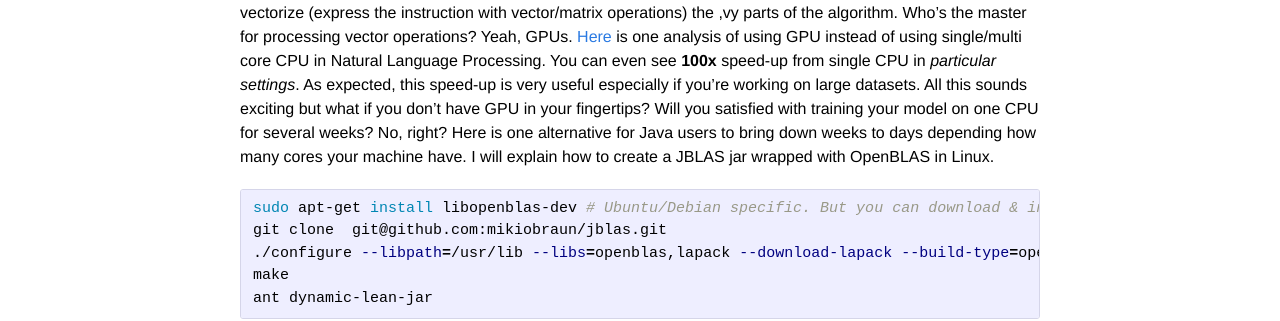
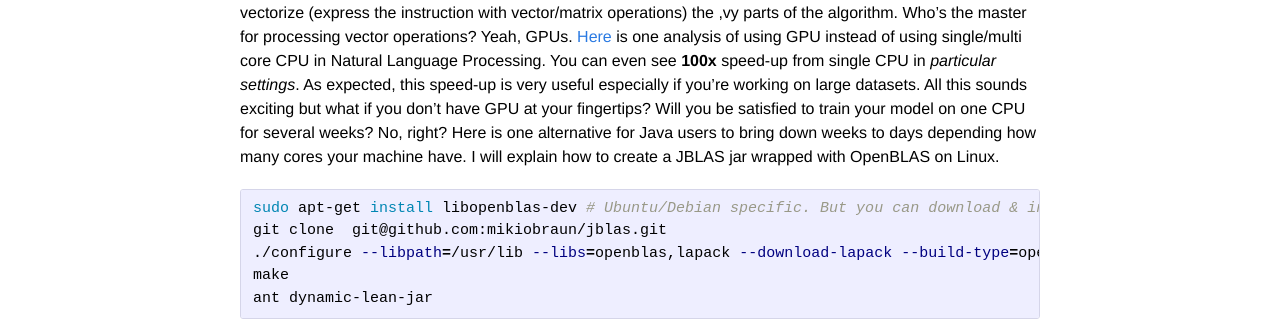
Before and after one commit to osmanbaskaya/osmanbaskaya.github.io, a Jekyll site: the page built from _posts/2015-10-25-jBLAS-with-OpenBLAS.markdown, in a window 1280 px wide. Shown: the part 322-643 px from the top of the page. Built offline with Jekyll 4.4.1, drawn with Linux system fonts in a browser that asks for light colours; Markdown is read by kramdown in place of the engine named in the settings.

Commit message:
typo elim again

````diff
--- a/_posts/2015-10-25-jBLAS-with-OpenBLAS.markdown
+++ b/_posts/2015-10-25-jBLAS-with-OpenBLAS.markdown
@@ -2,7 +2,7 @@
 layout: post
 comments: true
 title:  "jBLAS with OpenBLAS"
-excerpt: "If you don't have GPU in your fingertips? This is the situation that I face at work. So, will you satisfied with training your model on one CPU for couple of weeks? No, right? Here is one alternative for Java users. I will explain how to create a JBLAS jar wrapped with OpenBLAS in Linux."
+excerpt: "What if you don't have GPU at your fingertips? This is the situation that I face at work. So, will you be satisfied to train your model on one CPU for couple of weeks? No, right? Here is one alternative for Java users. I will explain how to create a JBLAS jar wrapped with OpenBLAS on Linux."
 date:   2015-10-25 09:40
 ---
 
@@ -11,7 +11,7 @@
 [BLAS](http://www.netlib.org/blas/) is a widely used linear algebra library which provides
 fast matrix/vector operations such as multiplication. [OpenBLAS](https://github.com/xianyi/OpenBLAS/wiki) is a optimized and parallel version of BLAS. Finally, jBLAS is a Java wrapper of above libraries as well as [LAPACK](http://www.netlib.org/lapack/) and [ATLAS](http://math-atlas.sourceforge.net/). Couple of days ago, I would like to create a jBLAS jar file built with OpenBLAS.
 
-Here is the story. I'm working on Deep Learning. This area is now in the control of GPUs since the you basically vectorize (express the instruction with vector/matrix operations) the ,vy parts of the algorithm. Who's the master for processing vector operations? Yeah, GPUs. [Here](http://www.denizyuret.com/2015/01/parallel-processing-for-natural-language.html) is one analysis of using GPU instead of using single/multi core CPU in Natural Language Processing. You can even see **100x** speed-up from single CPU in _particular settings_. As expected, this speed-up is very useful especially if you're working on large datasets. All this sounds exciting but what if you don't have GPU in your fingertips? Will you satisfied with training your model on one CPU for several weeks? No, right? Here is one alternative for Java users to bring down weeks to days depending how many cores your machine have. I will explain how to create a JBLAS jar wrapped with OpenBLAS in Linux.
+Here is the story. I'm working on Deep Learning. This area is now in the control of GPUs since the you basically vectorize (express the instruction with vector/matrix operations) the ,vy parts of the algorithm. Who's the master for processing vector operations? Yeah, GPUs. [Here](http://www.denizyuret.com/2015/01/parallel-processing-for-natural-language.html) is one analysis of using GPU instead of using single/multi core CPU in Natural Language Processing. You can even see **100x** speed-up from single CPU in _particular settings_. As expected, this speed-up is very useful especially if you're working on large datasets. All this sounds exciting but what if you don't have GPU at your fingertips? Will you be satisfied to train your model on one CPU for several weeks? No, right? Here is one alternative for Java users to bring down weeks to days depending how many cores your machine have. I will explain how to create a JBLAS jar wrapped with OpenBLAS on Linux.
 
 ```bash
 sudo apt-get install libopenblas-dev # Ubuntu/Debian specific. But you can download & install from the website.
````
